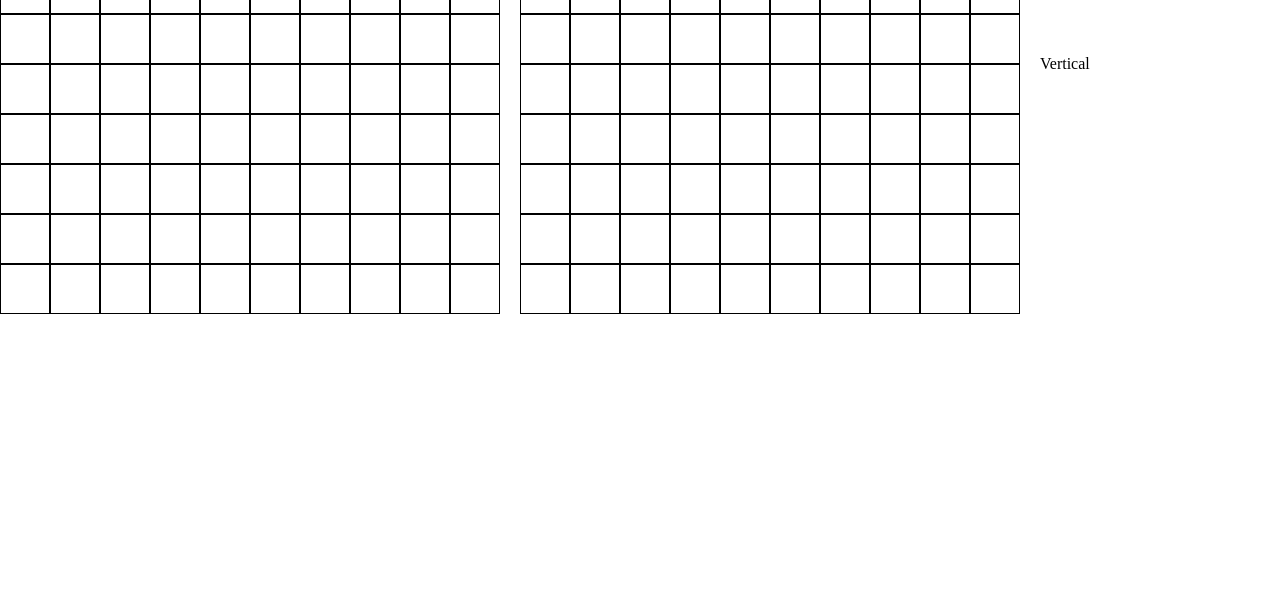
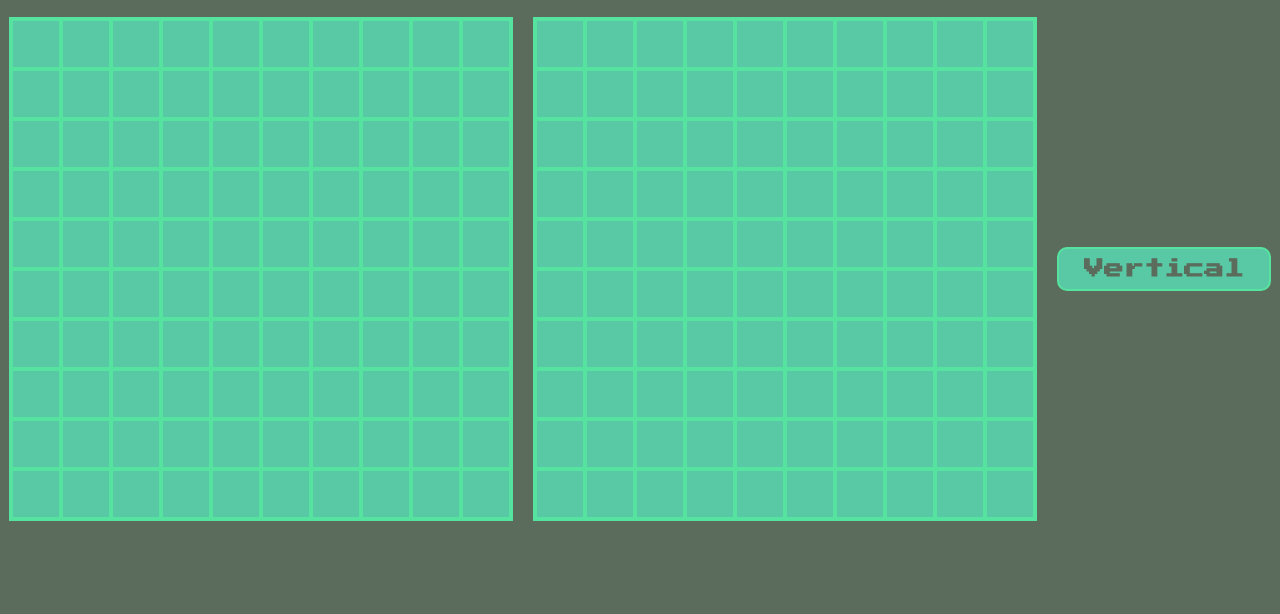
Before and after one commit to singh1733/battleship, a website built with webpack: page src/index.html in a window 1280 px wide. Shown: the part 186-800 px from the top of the page. Built offline with nearby package versions, Linux system fonts and the light colour scheme.

Commit message:
Added styling

```diff
--- a/package.json
+++ b/package.json
@@ -4,14 +4,17 @@
     "@babel/preset-env": "^7.24.7",
     "babel-jest": "^29.7.0",
     "css-loader": "^7.1.2",
+    "file-loader": "^6.2.0",
     "html-webpack-plugin": "^5.6.0",
     "jest": "^29.7.0",
     "style-loader": "^4.0.0",
+    "url-loader": "^4.1.1",
     "webpack": "^5.92.1",
     "webpack-cli": "^5.1.4"
   },
   "scripts": {
-    "test": "jest"
+    "test": "jest",
+    "build": "webpack --config webpack.config.js"
   },
   "dependencies": {
     "lodash": "^4.17.21"
--- a/src/index.html
+++ b/src/index.html
@@ -1,17 +1,16 @@
 <!DOCTYPE html>
 <html lang="en">
-<head>
-    <meta charset="UTF-8">
-    <meta name="viewport" content="width=device-width, initial-scale=1.0">
+  <head>
+    <meta charset="UTF-8" />
+    <meta name="viewport" content="width=device-width, initial-scale=1.0" />
     <title>Document</title>
-    <link rel="stylesheet" href="style.css">
-</head>
-<body>
-    <div id="computer">
-
+    <link rel="stylesheet" href="style.css" />
+  </head>
+  <body>
+    <h1 id="title">BATTLESHIP</h1>
+    <div id="game-container">
+      <div id="computer"></div>
+      <div id="real"></div>
     </div>
-    <div id="real">
-
-    </div>
-</body>
+  </body>
 </html>
--- a/src/index.js
+++ b/src/index.js
@@ -13,6 +13,7 @@ function createGame() {
     populateRealBoard(players.real, players);
   }
   if (userShipCount === 6) {
+    document.getElementById("game-container").removeChild(document.getElementById("position"));
     populateComputerBoard(players.computer);
     document.getElementById("computer").innerHTML = "";
     document.getElementById("real").innerHTML = "";
@@ -205,18 +206,20 @@ function winMessage() {
 function populateRealBoard(board, players) {
   let gridSquares = document.querySelectorAll("#real .empty");
   let positionButton = document.createElement("button");
+  positionButton.id="position"
   positionButton.textContent = "Vertical";
   positionButton.addEventListener("click", () => {
     positionButton.textContent =
-    positionButton.textContent === "Vertical" ? "Horizontal" : "Vertical";
+      positionButton.textContent === "Vertical" ? "Horizontal" : "Vertical";
   });
-  document.body.appendChild(positionButton)
+  document.getElementById("game-container").appendChild(positionButton);
   gridSquares.forEach((element) => {
     element.addEventListener("click", () => {
       let length = Math.ceil(currentShipLength);
       currentShipLength -= 0.5;
       let ship = new Ship(length);
-      let positioning = positionButton.textContent === "Vertical" ? "horizontal" : "vertical";;
+      let positioning =
+        positionButton.textContent === "Vertical" ? "horizontal" : "vertical";
       let carryOn = true;
       let row = parseInt(element.id.charAt(0));
       let column = parseInt(element.id.charAt(1));
@@ -269,7 +272,8 @@ function populateRealBoard(board, players) {
     });
     element.addEventListener("mouseout", () => {
       let length = Math.floor(currentShipLength + 0.5);
-      let positioning = positionButton.textContent === "Vertical" ? "horizontal" : "vertical";;
+      let positioning =
+        positionButton.textContent === "Vertical" ? "horizontal" : "vertical";
       let carryOn = true;
       for (let i = 0; i < length; i++) {
         if (positioning === "horizontal") {
@@ -326,7 +330,8 @@ function populateRealBoard(board, players) {
     });
     element.addEventListener("mouseover", () => {
       let length = Math.floor(currentShipLength + 0.5);
-      let positioning = positionButton.textContent === "Vertical" ? "horizontal" : "vertical";;
+      let positioning =
+        positionButton.textContent === "Vertical" ? "horizontal" : "vertical";
       let carryOn = true;
 
       for (let i = 0; i < length; i++) {
--- a/src/style.css
+++ b/src/style.css
@@ -70,21 +70,45 @@ button {
   font: inherit;
 }
 
-#real .ship,
-.ship-hover {
-  background-color: black;
+@font-face {
+  font-family: 'Press Start 2P';
+  src: url("./PressStart2P-Regular.ttf") format('truetype');;
+  font-weight: normal;
+  font-style: normal;
 }
 
+
+
 body {
+  font-family: "Press Start 2P", system-ui;
+  display: flex;
+  flex-direction: column;
+  gap: 20px;
+  width: 100vw;
+  height: 100vh;
+  align-items: center;
+  justify-content: center;
+  background-color: #5b6c5d;
+}
+
+#game-container {
   display: flex;
   gap: 20px;
+  align-items: center;
+  justify-content: center;
+}
+
+#title {
+  font-size: 60px;
+  color: #56e39f;
 }
 
 #computer button,
 #real button {
   width: 50px;
   height: 50px;
-  border: 1px black solid;
+  border: 2px #56e39f solid;
+  background-color: #59c9a5;
 }
 
 #computer,
@@ -92,10 +116,11 @@ body {
   display: grid;
   grid-template-columns: repeat(10, 1fr);
   grid-template-rows: repeat(10, 1fr);
+  border: 2px #56e39f solid;
 }
 
-.hit {
-  background-color: red;
+#real .hit {
+  background-color: #EF6F6C;
 }
 
 .miss {
@@ -108,9 +133,24 @@ body {
   height: 30px;
   width: 30px;
   border-radius: 50%;
-  background-color: black;
+  background-color: #5B6C5D;
 }
 
 #real .empty:hover {
   background-color: gray;
 }
+
+#real .ship,
+#real .ship-hover {
+  background-color: #5B6C5D;
+}
+
+#position {
+  background-color: #59c9a5;
+  border: 2px #56e39f solid;
+  padding: 5px 25px;
+  color: #5B6C5D;
+  font-size: 20px;
+  border-radius: 10px;
+  font-weight: bold;
+}
--- a/webpack.config.js
+++ b/webpack.config.js
@@ -1,26 +1,30 @@
-const path = require('path');
-const HtmlWebpackPlugin = require('html-webpack-plugin');
+const path = require("path");
+const HtmlWebpackPlugin = require("html-webpack-plugin");
 
 module.exports = {
-    entry: './src/index.js',
+  entry: "./src/index.js",
   output: {
-        filename: 'main.js',
-        path: path.resolve(__dirname, 'dist'),
+    filename: "main.js",
+    path: path.resolve(__dirname, "dist"),
   },
   plugins: [
     new HtmlWebpackPlugin({
-            template: './src/index.html',
+      template: "./src/index.html",
     }),
   ],
   module: {
     rules: [
       {
         test: /\.css$/,
-                use: ['style-loader', 'css-loader'],
+        use: ["style-loader", "css-loader"],
       },
       {
         test: /\.(png|svg|jpg|jpeg|gif)$/,
-                type: 'asset/resource',
+        type: "asset/resource",
+      },
+      {
+        test: /\.(woff|woff2|eot|ttf|otf)$/i,
+        type: "asset/resource",
       },
     ],
   },
```
Also changed, not shown: dist/21503c6a5385ab41dde9.ttf (added), dist/9e5580ce7d1472891515.ttf (added), dist/fonts/PressStart2P-Regular.ttf (added), dist/index.html, dist/main.js, src/PressStart2P-Regular.ttf (added), 1 other file. Lines whose indentation alone changed are shown as unchanged.
